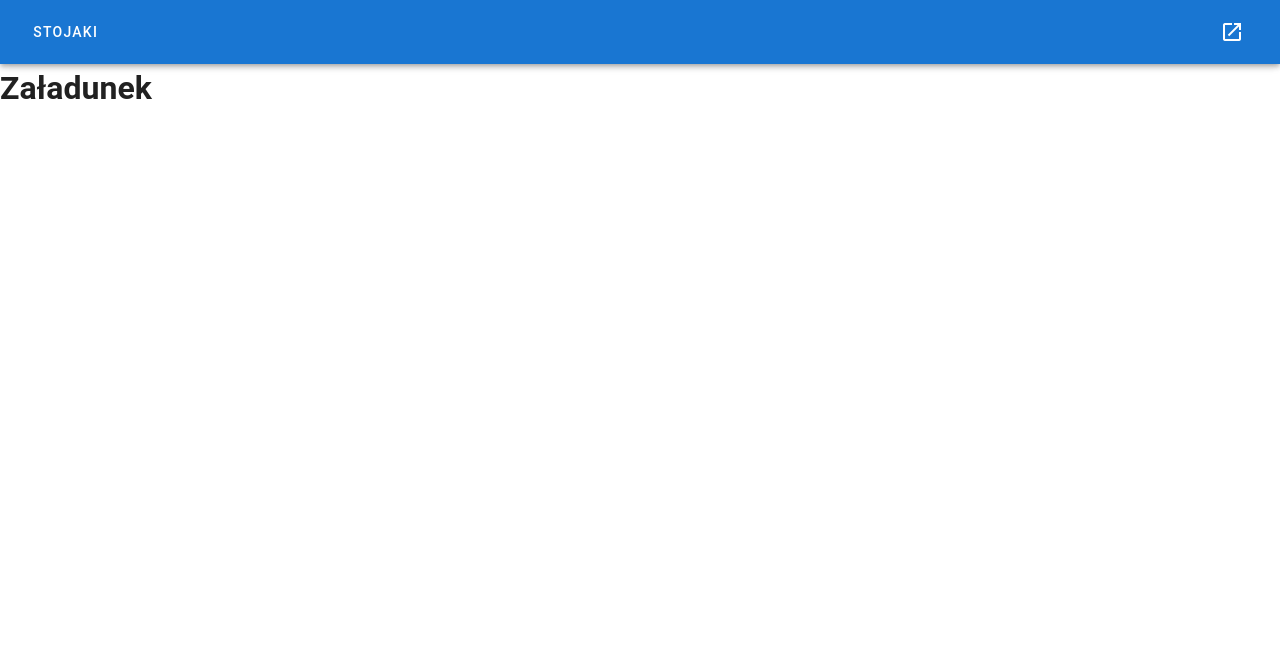
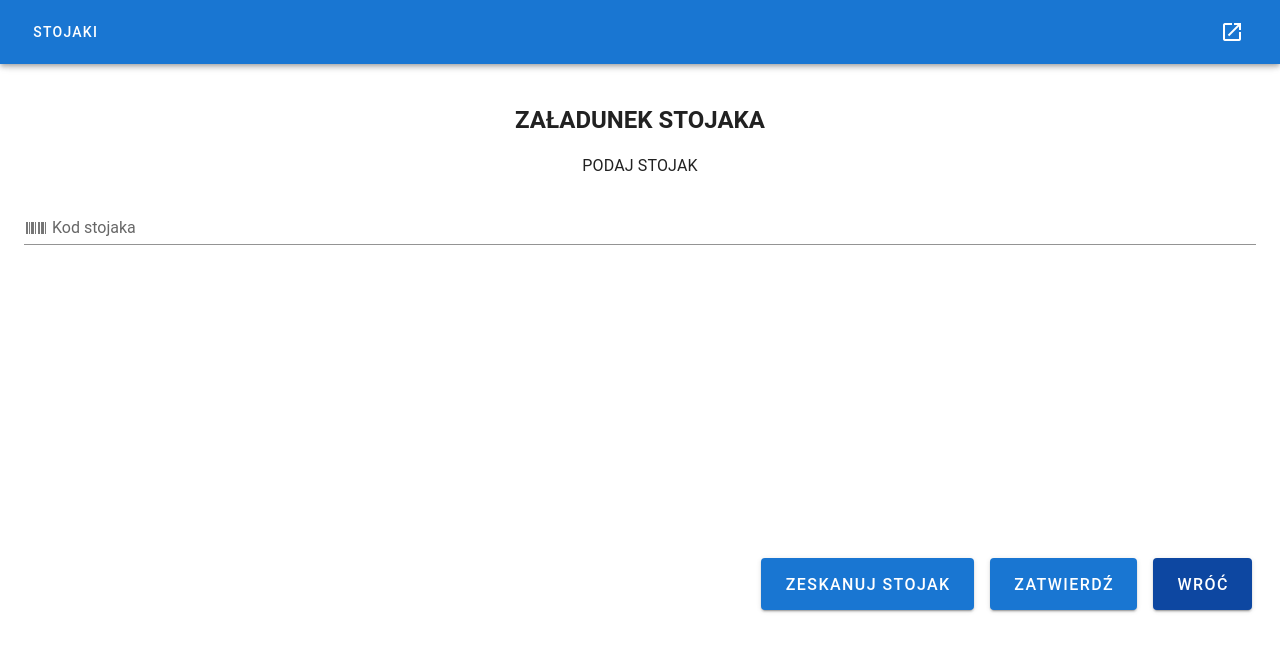
Before and after one commit to BertrandIT/stands-pwa, a Vue app: page /loadStands in a window 1280 px wide. Shown: the top 652 px of the page. Built offline with nearby package versions, Linux system fonts and the light colour scheme; a small style sheet from the web is missing.

Commit message:
choosestand for stand load

```diff
--- /dev/null
+++ b/src/components/LoadStands/ChooseStand.vue
@@ -0,0 +1,66 @@
+<template>
+  <v-container
+    fluid
+    class="align-start flex-row justify-center"
+    style="height: 50%"
+  >
+    <p class="text-center text-h5 mt-4 font-weight-bold text-uppercase">
+      Załadunek stojaka
+    </p>
+    <p class="text-center text-subtitle-1 mt-4 text-uppercase">Podaj stojak</p>
+    <v-row>
+      <code-scanner @decode="onDecode" v-if="scanning" />
+      <v-col v-else>
+        <v-text-field
+          v-model="standBarcode"
+          label="Kod stojaka"
+          prepend-inner-icon="mdi-barcode"
+          class="mx-0"
+          clearable
+        ></v-text-field>
+      </v-col>
+    </v-row>
+    <v-row
+      class="justify-lg-end fill-height justify-center justify-sm-space-around flex-sm-row flex-column align-sm-end align-center"
+    >
+      <v-btn
+        color="primary"
+        x-large
+        class="white--text justify-center my-2 my-sm-0 mr-lg-4 flex-shrink-1 flex-sm-shrink-0"
+        @click="scanning = !scanning"
+        >{{ scanning ? "Zakończ" : "Zeskanuj stojak" }}</v-btn
+      >
+      <v-btn
+        color="primary"
+        x-large
+        class="white--text justify-center my-2 my-sm-0 mr-lg-4 flex-shrink-1 flex-sm-shrink-0"
+        >Zatwierdź</v-btn
+      >
+      <v-btn
+        color="blue darken-4"
+        x-large
+        class="white--text justify-center mr-lg-4 my-2 my-sm-0 flex-shrink-1 flex-sm-shrink-0"
+        @click="$router.go(-1)"
+        >Wróć</v-btn
+      >
+    </v-row>
+  </v-container>
+</template>
+
+<script>
+import CodeScanner from "@/components/CodeScanner.vue";
+export default {
+  components: {
+    CodeScanner,
+  },
+  data() {
+    return { standBarcode: "", scanning: false };
+  },
+  methods: {
+    // addStand(barcode = this.standBarcode) {
+    // }
+  },
+};
+</script>
+
+<style scoped></style>
--- a/src/store/index.js
+++ b/src/store/index.js
@@ -6,6 +6,7 @@ Vue.use(Vuex);
 export default new Vuex.Store({
   state: {
     standsData: {},
+    standToLoad: {},
   },
   getters: {},
   mutations: {
--- a/src/views/HomeView.vue
+++ b/src/views/HomeView.vue
@@ -14,7 +14,6 @@
         </router-link></v-col
       >
     </v-row>
-    <v-btn likn to="/viewHistory/9746/Drewno140">Click me</v-btn>
   </v-container>
 </template>
 
--- a/src/views/LoadStands.vue
+++ b/src/views/LoadStands.vue
@@ -1,5 +1,17 @@
 <template>
-  <div class="about">
-    <h1>Załadunek</h1>
-  </div>
+  <v-container fluid class="fill-height align-start">
+    <choose-stand />
+  </v-container>
 </template>
+<script>
+// @ is an alias to /src
+import ChooseStand from "@/components/LoadStands/ChooseStand.vue";
+// import { mapActions } from "vuex";
+
+export default {
+  components: { ChooseStand },
+  data() {
+    return {};
+  },
+};
+</script>
```
